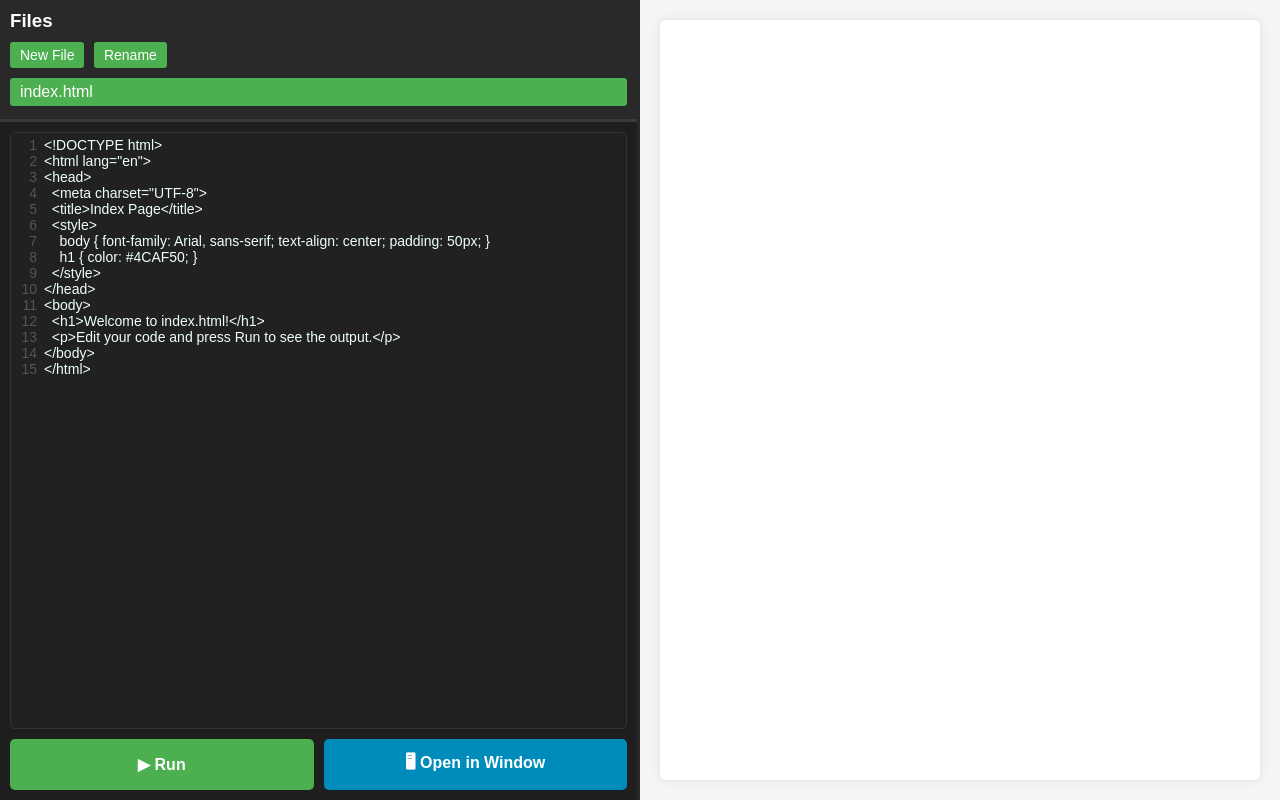
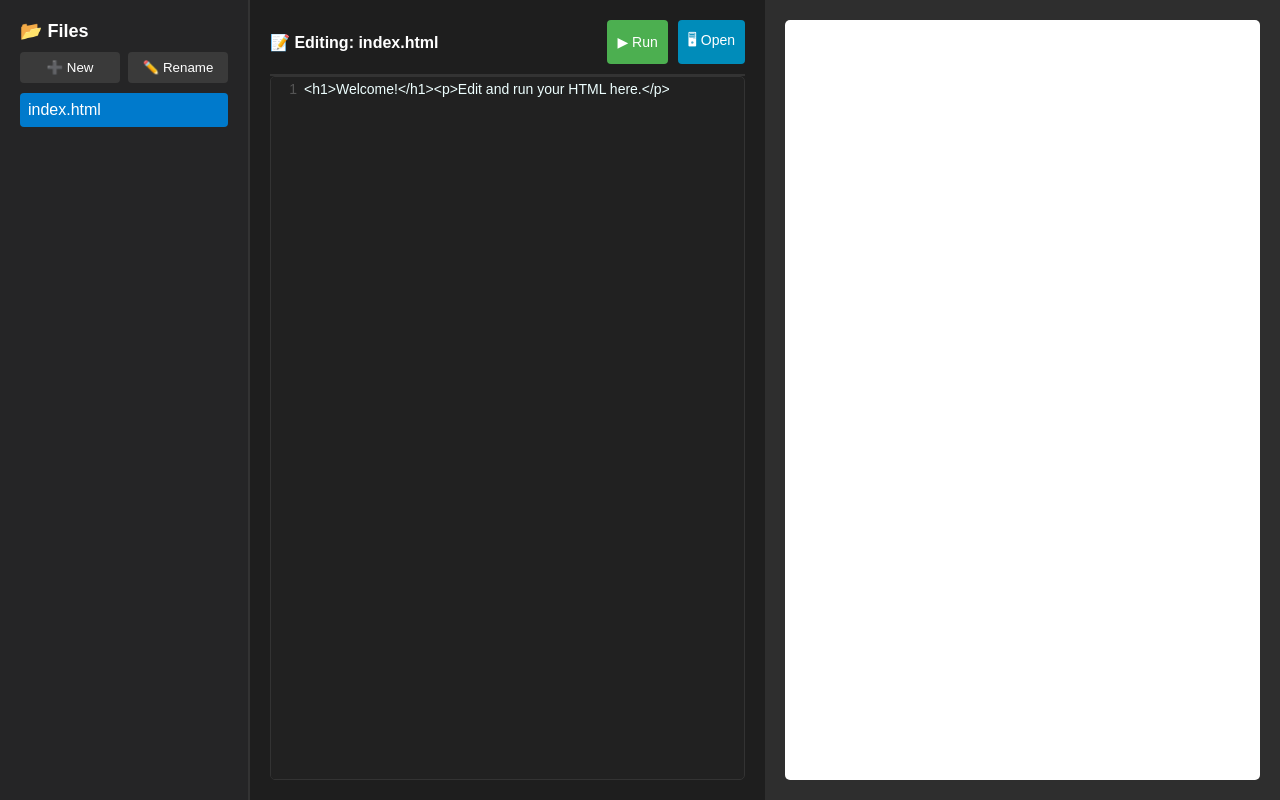
Before and after one commit to edittml/edittml.github.io, a plain HTML site: page index.html in a window 1280 px wide. Drawn offline with nearby package versions, Linux system fonts and the light colour scheme.

Commit message:
Update index.html

```diff
--- a/index.html
+++ b/index.html
@@ -3,7 +3,7 @@
 <head>
   <meta charset="UTF-8" />
   <meta name="viewport" content="width=device-width, initial-scale=1.0" />
-  <title>Multi-File Live HTML Editor</title>
+  <title>Multi-File Code Editor</title>
 
   <!-- CodeMirror CSS -->
   <link rel="stylesheet" href="https://cdnjs.cloudflare.com/ajax/libs/codemirror/5.65.0/codemirror.min.css" />
@@ -18,173 +18,182 @@
       box-sizing: border-box;
       margin: 0;
       padding: 0;
-      font-family: Arial, sans-serif;
+      font-family: 'Poppins', sans-serif;
     }
+
     body {
       display: flex;
       height: 100vh;
-      background-color: #121212;
+      background: #1e1e1e;
       color: white;
     }
-    /* Left half: file management and code editor */
+
+    /* Sidebar for file navigation */
+    .sidebar {
+      width: 250px;
+      background: #252526;
+      padding: 20px;
+      display: flex;
+      flex-direction: column;
+      border-right: 2px solid #333;
+    }
+
+    .sidebar h2 {
+      font-size: 18px;
+      margin-bottom: 10px;
+    }
+
+    .file-actions {
+      display: flex;
+      gap: 8px;
+      margin-bottom: 10px;
+    }
+
+    .file-actions button {
+      flex: 1;
+      padding: 8px;
+      background: #3a3a3a;
+      border: none;
+      cursor: pointer;
+      border-radius: 4px;
+      color: white;
+      transition: 0.3s;
+    }
+
+    .file-actions button:hover {
+      background: #555;
+    }
+
+    .file-list {
+      flex-grow: 1;
+      overflow-y: auto;
+    }
+
+    .file-list li {
+      padding: 8px;
+      margin-bottom: 5px;
+      cursor: pointer;
+      border-radius: 4px;
+      background: #333;
+      transition: 0.3s;
+    }
+
+    .file-list li.active, .file-list li:hover {
+      background: #007ACC;
+    }
+
+    /* Editor & Preview */
+    .main-content {
+      flex: 1;
+      display: flex;
+    }
+
     .editor-container {
       width: 50%;
       display: flex;
       flex-direction: column;
       background: #1e1e1e;
-      border-right: 3px solid #292929;
-      overflow: hidden;
+      padding: 20px;
     }
-    /* File sidebar on top of the editor area */
-    .file-sidebar {
+
+    .editor-header {
       display: flex;
-      flex-direction: column;
-      background: #292929;
+      justify-content: space-between;
+      align-items: center;
+      padding-bottom: 10px;
+      border-bottom: 2px solid #333;
+    }
+
+    .editor-header span {
+      font-size: 16px;
+      font-weight: bold;
+    }
+
+    .buttons {
+      display: flex;
+      gap: 10px;
+    }
+
+    .buttons button {
       padding: 10px;
-      border-bottom: 3px solid #3a3a3a;
+      background: #4CAF50;
+      border: none;
+      cursor: pointer;
+      font-size: 14px;
+      border-radius: 4px;
+      color: white;
+      transition: 0.3s;
     }
-    .file-sidebar h3 {
-      margin-bottom: 10px;
+
+    .buttons .btn-window {
+      background: #008CBA;
     }
-    .file-sidebar .file-actions {
-      margin-bottom: 10px;
+
+    .buttons button:hover {
+      opacity: 0.8;
     }
-    .file-sidebar button {
-      padding: 5px 10px;
-      margin-right: 5px;
-      font-size: 14px;
-      border: none;
-      border-radius: 3px;
-      cursor: pointer;
-      background: #4CAF50;
-      color: white;
-      transition: background 0.2s;
-    }
-    .file-sidebar button:hover {
-      background: #45a049;
-    }
-    #fileList {
-      list-style: none;
-      max-height: 100px;
-      overflow-y: auto;
-    }
-    #fileList li {
-      padding: 5px 10px;
-      cursor: pointer;
-      border-radius: 3px;
-      margin-bottom: 3px;
-    }
-    #fileList li.active, #fileList li:hover {
-      background: #4CAF50;
-    }
-    /* Editor area takes the remaining space */
-    .editor-area {
-      flex: 1;
-      display: flex;
-      flex-direction: column;
-      padding: 10px;
-      overflow: hidden;
-    }
+
+    /* CodeMirror */
     .CodeMirror {
       flex: 1;
+      height: calc(100vh - 120px);
       border: 1px solid #333;
       border-radius: 5px;
       font-size: 14px;
     }
-    .buttons {
-      display: flex;
-      gap: 10px;
-      margin-top: 10px;
-    }
-    .btn {
-      flex: 1;
-      padding: 12px;
-      border: none;
-      cursor: pointer;
-      font-weight: bold;
-      font-size: 16px;
-      border-radius: 5px;
-      transition: 0.2s;
-    }
-    .btn-run {
-      background: #4CAF50;
-      color: white;
-    }
-    .btn-run:hover {
-      background: #45a049;
-    }
-    .btn-window {
-      background: #008CBA;
-      color: white;
-    }
-    .btn-window:hover {
-      background: #0077A5;
-    }
 
-    /* Right half: preview pane */
+    /* Preview Window */
     .preview-container {
       width: 50%;
       padding: 20px;
-      background: #f5f5f5;
+      background: #2e2e2e;
       display: flex;
       flex-direction: column;
     }
+
     iframe {
       flex: 1;
       width: 100%;
       border: none;
       background: white;
       border-radius: 5px;
-      box-shadow: 0px 0px 10px rgba(0, 0, 0, 0.1);
     }
   </style>
 </head>
 <body>
 
-  <div class="editor-container">
-    <div class="file-sidebar">
-      <h3>Files</h3>
-      <div class="file-actions">
-        <button onclick="newFile()">New File</button>
-        <button onclick="renameFile()">Rename</button>
+  <!-- Sidebar for File Navigation -->
+  <div class="sidebar">
+    <h2>📂 Files</h2>
+    <div class="file-actions">
+      <button onclick="newFile()">➕ New</button>
+      <button onclick="renameFile()">✏️ Rename</button>
+    </div>
+    <ul id="fileList" class="file-list"></ul>
+  </div>
+
+  <!-- Main Content (Editor + Preview) -->
+  <div class="main-content">
+    <div class="editor-container">
+      <div class="editor-header">
+        <span>📝 Editing: <strong id="fileName">index.html</strong></span>
+        <div class="buttons">
+          <button class="btn-run" onclick="runCode()">▶ Run</button>
+          <button class="btn-window" onclick="openInNewWindow()">🖥 Open</button>
+        </div>
       </div>
-      <ul id="fileList"></ul>
+      <textarea id="codeEditor"></textarea>
     </div>
-    <div class="editor-area">
-      <textarea id="codeEditor"></textarea>
-      <div class="buttons">
-        <button class="btn btn-run" onclick="runCode()">▶ Run</button>
-        <button class="btn btn-window" onclick="openInNewWindow()">🖥 Open in Window</button>
-      </div>
+
+    <div class="preview-container">
+      <iframe id="output"></iframe>
     </div>
   </div>
 
-  <div class="preview-container">
-    <iframe id="output"></iframe>
-  </div>
-
   <script>
-    // Object to hold our files. Starts with "index.html"
-    let files = {
-      "index.html": `<!DOCTYPE html>
-<html lang="en">
-<head>
-  <meta charset="UTF-8">
-  <title>Index Page</title>
-  <style>
-    body { font-family: Arial, sans-serif; text-align: center; padding: 50px; }
-    h1 { color: #4CAF50; }
-  </style>
-</head>
-<body>
-  <h1>Welcome to index.html!</h1>
-  <p>Edit your code and press Run to see the output.</p>
-</body>
-</html>`
-    };
+    let files = { "index.html": "<h1>Welcome!</h1><p>Edit and run your HTML here.</p>" };
     let currentFile = "index.html";
 
-    // Initialize CodeMirror
     const editor = CodeMirror.fromTextArea(document.getElementById("codeEditor"), {
       mode: "htmlmixed",
       lineNumbers: true,
@@ -194,101 +203,61 @@
       lineWrapping: true
     });
 
-    // Update the file list in the sidebar
     function updateFileList() {
       const fileList = document.getElementById("fileList");
       fileList.innerHTML = "";
       for (let file in files) {
         const li = document.createElement("li");
         li.textContent = file;
-        if (file === currentFile) {
-          li.classList.add("active");
-        }
+        if (file === currentFile) li.classList.add("active");
         li.onclick = () => selectFile(file);
         fileList.appendChild(li);
       }
     }
 
-    // Select a file from the sidebar
     function selectFile(fileName) {
-      // Save current editor content into files
       files[currentFile] = editor.getValue();
       currentFile = fileName;
+      document.getElementById("fileName").textContent = fileName;
       editor.setValue(files[currentFile]);
       updateFileList();
     }
 
-    // Create a new file
     function newFile() {
-      let fileName = prompt("Enter new file name (e.g., about.html):", "newfile.html");
-      if (!fileName) return;
-      if (files[fileName]) {
-        alert("A file with that name already exists!");
-        return;
-      }
-      // Optionally, you can add a basic HTML template if file ends with .html
-      let defaultContent = "";
-      if (fileName.endsWith(".html")) {
-        defaultContent = `<!DOCTYPE html>
-<html lang="en">
-<head>
-  <meta charset="UTF-8">
-  <title>${fileName}</title>
-</head>
-<body>
-  <h1>${fileName}</h1>
-  <p>New file content...</p>
-</body>
-</html>`;
-      }
-      files[fileName] = defaultContent;
+      let fileName = prompt("Enter new file name:", "newfile.html");
+      if (!fileName || files[fileName]) return;
+      files[fileName] = "<h1>" + fileName + "</h1><p>New file content...</p>";
       updateFileList();
       selectFile(fileName);
     }
 
-    // Rename the current file
     function renameFile() {
-      let newName = prompt("Enter new name for " + currentFile + ":", currentFile);
-      if (!newName || newName === currentFile) return;
-      if (files[newName]) {
-        alert("A file with that name already exists!");
-        return;
-      }
-      // Save current file's content and delete old key
+      let newName = prompt("Rename file:", currentFile);
+      if (!newName || files[newName]) return;
       files[newName] = files[currentFile];
       delete files[currentFile];
       currentFile = newName;
       updateFileList();
+      selectFile(newName);
     }
 
-    // When the editor changes, update the current file's content
-    editor.on("change", () => {
-      files[currentFile] = editor.getValue();
-    });
-
-    // Run the current file in the preview iframe
     function runCode() {
       const code = files[currentFile];
-      const iframeDoc = document.getElementById("output").contentWindow.document;
-      iframeDoc.open();
-      iframeDoc.write(code);
-      iframeDoc.close();
+      const iframe = document.getElementById("output").contentWindow.document;
+      iframe.open();
+      iframe.write(code);
+      iframe.close();
     }
 
-    // Open the current file in a new window
     function openInNewWindow() {
-      const code = files[currentFile];
       const win = window.open("", "_blank", "width=800,height=600");
       win.document.open();
-      win.document.write(code);
+      win.document.write(files[currentFile]);
       win.document.close();
     }
 
-    // Load initial file and update file list on page load
-    window.onload = () => {
-      editor.setValue(files[currentFile]);
-      updateFileList();
-    };
+    window.onload = () => { editor.setValue(files[currentFile]); updateFileList(); };
   </script>
+
 </body>
 </html>
```
